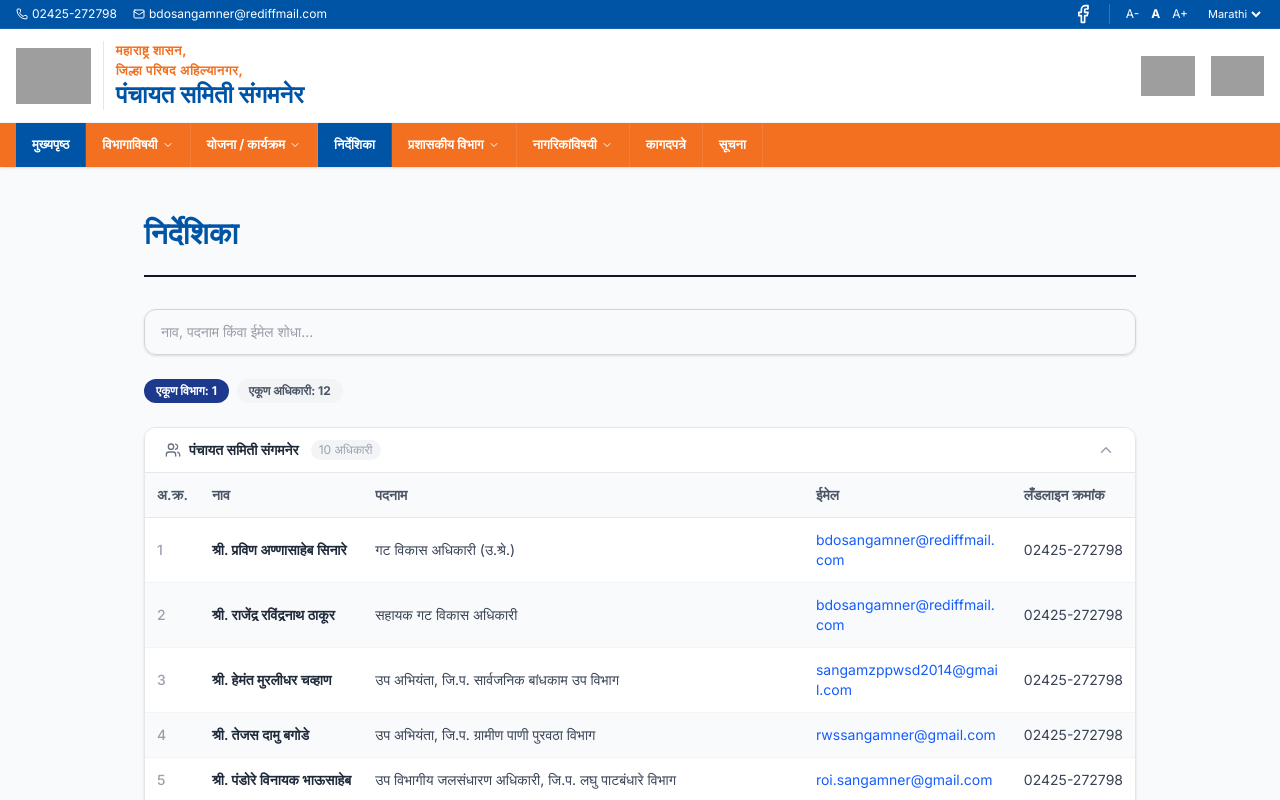
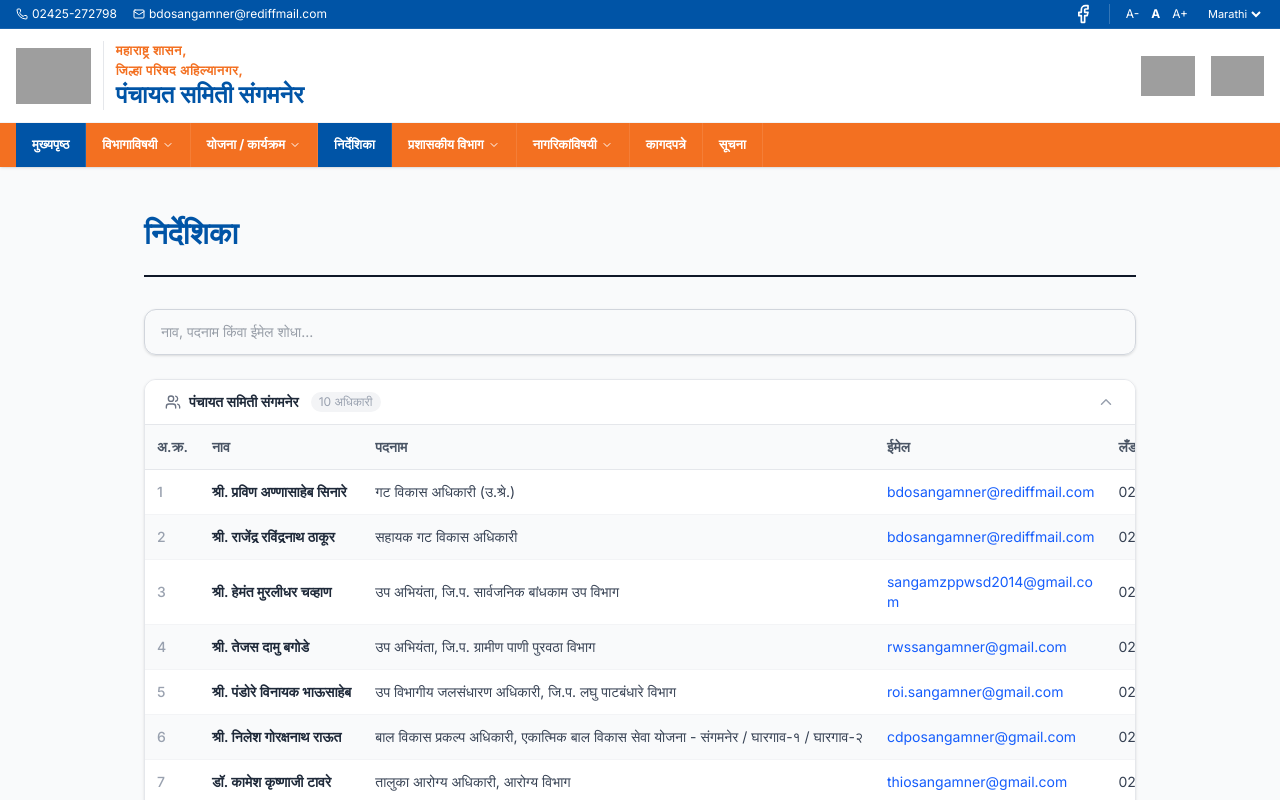
Before and after one commit to akashargade82/panchayat-samiti-sangamner, a React (Vite) app: page /directory in a window 1280 px wide. Shown: the top 800 px of the page. Built offline with nearby package versions, Linux system fonts and the light colour scheme; grey boxes are pictures that could not be loaded.

Commit message:
testing changes

```diff
--- a/src/pages/Directory.tsx
+++ b/src/pages/Directory.tsx
@@ -183,7 +183,7 @@ const DeptTable: React.FC<{ dept: Department; defaultOpen?: boolean }> = ({
               {dept.officers.map((o, i) => (
                 <tr
                   key={i}
-                  className={`border-b border-gray-100 last:border-0 ${i % 2 === 0 ? 'bg-white' : 'bg-gray-50'
+                  className={`border-b border-gray-100 last:border-0 ${i % 2 === 0 ? 'bg-white' : 'bg-gray-50 whitespace-nowrap'
                     } hover:bg-blue-50 transition-colors`}
                 >
                   <td className="p-3 text-gray-400 font-medium">{i + 1}</td>
@@ -237,14 +237,14 @@ export const Directory = () => {
       </div>
 
       {/* Summary chips */}
-      <div className="flex flex-wrap gap-2 mb-6">
+      {/* <div className="flex flex-wrap gap-2 mb-6">
         <span className="px-3 py-1 bg-blue-900 text-white text-xs font-bold rounded-full">
-          एकूण विभाग: {DEPARTMENTS.length}
+          एकूण विभाग
         </span>
         <span className="px-3 py-1 bg-gray-100 text-gray-600 text-xs font-bold rounded-full">
-          एकूण अधिकारी: {DEPARTMENTS.reduce((acc, d) => acc + d.officers.length, 0)}
+          एकूण अधिकारी
         </span>
-      </div>
+      </div> */}
 
       {/* Department Tables */}
       <div className="space-y-4">
--- a/src/pages/Pages.tsx
+++ b/src/pages/Pages.tsx
@@ -836,7 +836,7 @@ const DOC_CATEGORIES: DocCategory[] = [
     label: "परिपत्रके / सूचना",
     items: [
       {
-        title: "जिल्हा परिषदेचे खाते प्रमुख व विकास अधिकारी यांना प्रदान केलेले अधिकार (सन 2016 ते सन 2020 पर्यंत सुधारित)",
+        title: "खाते प्रमुख व विकास अधिकारी यांना प्रदान केलेले अधिकार (सन 2016 ते सन 2020 पर्यंत सुधारित)",
         pdfFile: "Adhikar_2016_2020.pdf",
         size: "6 MB",
       },
@@ -846,7 +846,7 @@ const DOC_CATEGORIES: DocCategory[] = [
     label: "नागरिकांची सनद",
     items: [
       {
-        title: "कृषी विभाग-जिल्हा समिती संगमनेर",
+        title: "कृषी विभाग समिती संगमनेर",
         pdfFile: "CitizenCharter_Krushi.pdf",
       },
       {
--- a/src/pages/Schemes.tsx
+++ b/src/pages/Schemes.tsx
@@ -837,7 +837,7 @@ const DOC_CATEGORIES: DocCategory[] = [
     label: "परिपत्रके / सूचना",
     items: [
       {
-        title: "जिल्हा परिषदेचे खाते प्रमुख व विकास अधिकारी यांना प्रदान केलेले अधिकार (सन 2016 ते सन 2020 पर्यंत सुधारित)",
+        title: "खाते प्रमुख व विकास अधिकारी यांना प्रदान केलेले अधिकार (सन 2016 ते सन 2020 पर्यंत सुधारित)",
         pdfFile: "Adhikar_2016_2020.pdf",
         size: "6 MB",
       },
```
